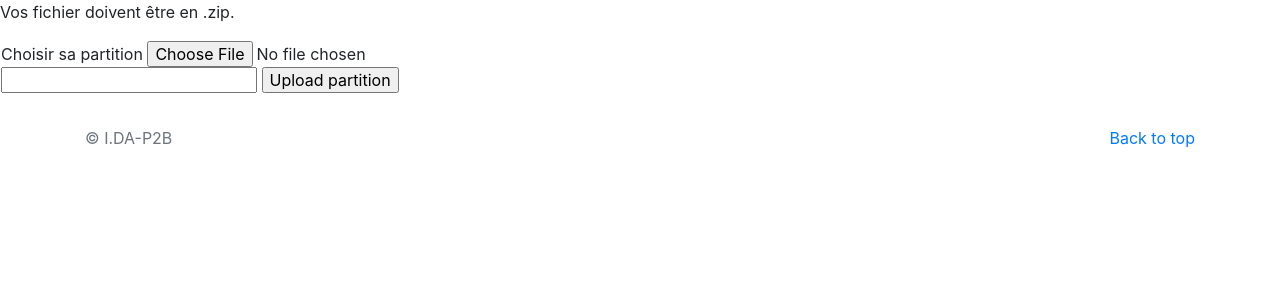
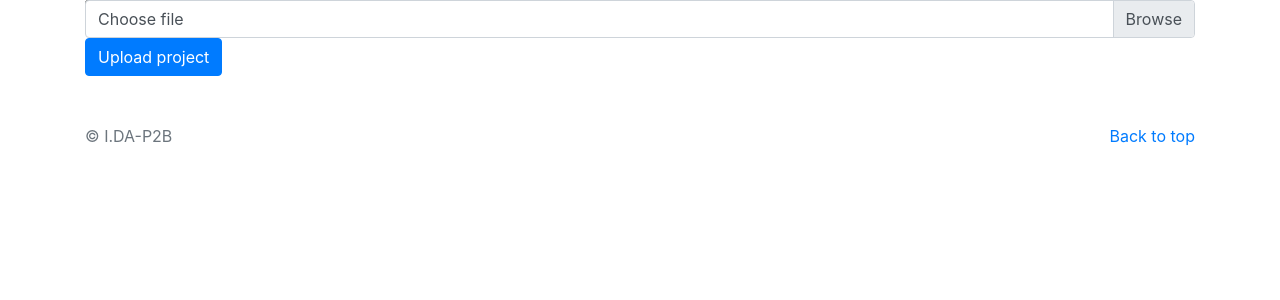
Before and after one commit to Nicolas-hr/ClasseB, a PHP site: page /uploadsForm.php in a window 1280 px wide. Shown: the part 56-356 px from the top of the page. Run offline with PHP 8.4, Linux system fonts and the light colour scheme; some libraries are stand-ins or nearby versions.

Commit message:
Version sprint 1

```diff
--- a/css/style.css
+++ b/css/style.css
@@ -1,7 +1,3 @@
-#main{
-    background-color: red;
-}
-
 #title, #legend{
     text-align: center;
 }
--- a/php/projects.php
+++ b/php/projects.php
@@ -13,29 +13,35 @@ function showProjects() {
     echo '</table>';
 }
 
-function uploadProject( )
+function uploadProject()
 {
-  $target_dir = "uploads/";
-  $target_file = $target_dir . basename($_FILES["fileToUpload"]["name"]);
-  $projectFileType = strtolower(pathinfo($target_file,PATHINFO_EXTENSION));
-  $nbError = 0;
+    $file_name = $_FILES['fileToUpload']['name'];
+    $file_tmp_name = $_FILES['fileToUpload']['tmp_name'];
+    $zip = new ZipArchive();
 
-  $nameFile = filter_input(INPUT_POST, "fileName", FILTER_SANITIZE_STRING);
+    if (isset($file_name)) {
+        if (!empty($file_name)) {
+            $location = '../uploads/';
 
-  $errors = array();
+            if (move_uploaded_file($file_tmp_name, $location . $file_name)) {
+                echo "Uploaded !";
 
-  // Verifie si le fichier est une partition
-  if(isset($_POST["submit"])) {
-    if($projectFileType != "zip") {
-        $errors["extension"] = "Juste les fichier .zip ou les dossier sont acceptés sur ce site.";
+                if ($zip->open($location . $file_name) === true) {
+                    $zip->extractTo($location);
+                    $zip->close();
+                }
+                else {
+                    echo "unzip fail";
+                }
+
+                unlink($location . $file_name);
+            }
+        }
+        else {
+            echo "Choose a file";
+        }
     }
-    // Check if file already exists
-    elseif (file_exists($target_file)) {
-       $errors["fichierExistant"] = "Sorry, file already exists.";
-    }
-  }
 
-  if(count($errors) == 0){
     header("Location: index.php");
-  }
+    exit;
 }
--- a/php/uploadsForm.php
+++ b/php/uploadsForm.php
@@ -1,14 +1,25 @@
 <?php
 include 'nav.php';
+require_once 'projects.php';
 
 $nbError = isset($nbError) ? $nbError : "";
 $errors = isset($errors) ? $errors : "";
+
+if (filter_input(INPUT_POST, 'submit')) {
+    uploadProject();
+}
 ?>
 <!DOCTYPE html>
 <html>
 <head>
-      <meta charset="UTF-8">
-      <meta name="viewport" content="width=device-width, initial-scale=1.0"/>
+    <!-- Required meta tags -->
+    <meta charset="utf-8">
+    <meta name="viewport" content="width=device-width, initial-scale=1, shrink-to-fit=no">
+
+    <!-- Bootstrap CSS -->
+    <link rel="stylesheet" href="https://maxcdn.bootstrapcdn.com/bootstrap/4.0.0/css/bootstrap.min.css"
+          integrity="sha384-Gn5384xqQ1aoWXA+058RXPxPg6fy4IWvTNh0E263XmFcJlSAwiGgFAW/dAiS6JXm" crossorigin="anonymous">
+    <link rel="stylesheet" type="text/css" href="../css/style.css">
     <title>Formualire uploads</title>
     <style>
         .error {
@@ -17,38 +28,50 @@ $errors = isset($errors) ? $errors : "";
     </style>
 </head>
 <body>
-    <div>
-      <p>
-        Vos fichier doivent être en .zip.
-      </p>
+<div class="container text-left">
+    <div class="row">
+        <div class="col s9 m9">
+            <form action="uploadsForm.php" method="post" enctype="multipart/form-data">
+                <div class="custom-file">
+                    <input type="file" name="fileToUpload" class="" id="fileToUpload">
+                    <label class="custom-file-label" for="fileToUpload">Choose file</label>
                 </div>
-    <table>
-      <tr>
-        <td>
-          <form action="projects.php" method="post" enctype="multipart/form-data">
-                <div>
-                  <span>Choisir sa partition</span>
-                  <input type="file" name="fileToUpload" id="fileToUpload">
+                <input class="btn btn-primary" type="submit" value="Upload project" name="submit">
+            </form>
         </div>
-                <div>
-                  <input required="" type="text" name="fileName" readonly>
-                  <input type="submit" value="Upload partition" name="submit">
     </div>
-            </form>
-        </td>
-        <td class="error">
+    <div class="row">
+        <div class="col s12 m12">
+            <div class="blockquote">
+                <p class="mb-0"></p>
+            </div>
+        </div>
+    </div>
+    <div class="error">
         <?php
         if (isset($errors['extension'])) {
             echo $errors['extension'];
-            }elseif (isset($errors['fileToUpload'])) {
+        } elseif (isset($errors['fileToUpload'])) {
             echo $errors['fileToUpload'];
-            }elseif (isset($errors['fichierExistant'])) {
+        } elseif (isset($errors['fichierExistant'])) {
             echo $errors['fichierExistant'];
         }
         ?>
-        </td>
-      </tr>
-    </table>
+    </div>
+</div>
+
 <?php include 'footer.php'; ?>
+
+<!-- Optional JavaScript -->
+<!-- jQuery first, then Popper.js, then Bootstrap JS -->
+<script src="https://code.jquery.com/jquery-3.2.1.slim.min.js"
+        integrity="sha384-KJ3o2DKtIkvYIK3UENzmM7KCkRr/rE9/Qpg6aAZGJwFDMVNA/GpGFF93hXpG5KkN"
+        crossorigin="anonymous"></script>
+<script src="https://cdnjs.cloudflare.com/ajax/libs/popper.js/1.12.9/umd/popper.min.js"
+        integrity="sha384-ApNbgh9B+Y1QKtv3Rn7W3mgPxhU9K/ScQsAP7hUibX39j7fakFPskvXusvfa0b4Q"
+        crossorigin="anonymous"></script>
+<script src="https://maxcdn.bootstrapcdn.com/bootstrap/4.0.0/js/bootstrap.min.js"
+        integrity="sha384-JZR6Spejh4U02d8jOt6vLEHfe/JQGiRRSQQxSfFWpi1MquVdAyjUar5+76PVCmYl"
+        crossorigin="anonymous"></script>
 </body>
 </html>
```
Lines whose indentation alone changed are shown as unchanged.
